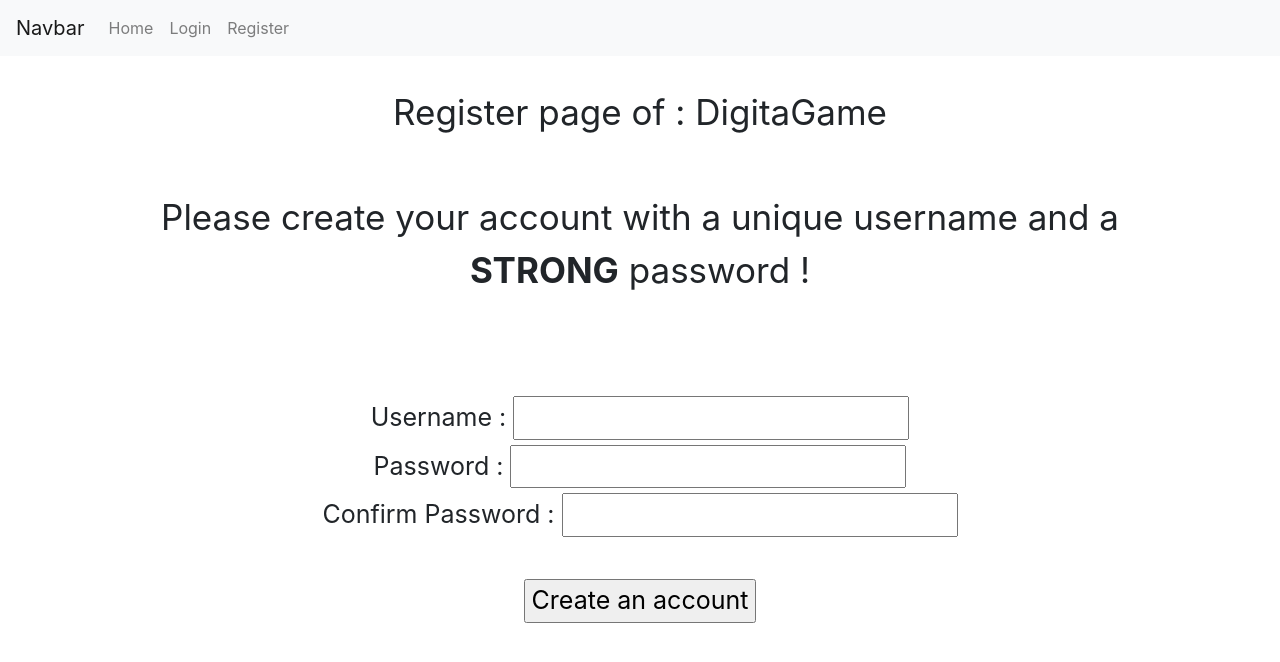
After one commit to NinjaWaza/pythonWebSite, a Flask app: page /register in a window 1280 px wide. The commit adds this page. Shown: the top 662 px of the page. Run offline with Flask 2, Linux system fonts and the light colour scheme.

Commit message:
Final repair and reshaping to be clean

```diff
--- a/Routing.py
+++ b/Routing.py
@@ -1,17 +1,123 @@
 import pprint
+from src.user import User
 
-from globals import *
-from flask import Flask, render_template, request
+import globals
+from flask import Flask, render_template, request, redirect, url_for
 from markupsafe import escape
 
 
-@app.route('/')
-def home_page():
-    return render_template('index.html')
+@globals.app.errorhandler(400)
+def error_page_400(_event):
+    return render_template('400.html'), 400
 
 
-@app.route('/game', methods=['POST', 'GET'])
+@globals.app.errorhandler(404)
+def error_page_404(_event):
+    return render_template('404.html'), 404
+
+
+@globals.app.errorhandler(500)
+def error_page_500(_event):
+    return render_template('500.html'), 500
+
+
+@globals.app.route('/', methods=['POST', 'GET'])
+def home_page():
+    if globals.user is not None:
+        return redirect(url_for('user_page'))
+
+    if request.method == "POST":
+        if "login" in request.form:
+            return redirect(url_for('login_page'))
+        elif "register" in request.form:
+            return redirect(url_for('register_page'))
+
+    return render_template(
+        'index.html',
+        user=globals.user
+    )
+
+
+@globals.app.route('/register', methods=['POST', 'GET'])
+def register_page():
+    if globals.user is not None:
+        return redirect(url_for('user_page'))
+
+    error_messages = list()
+
+    if request.method == 'POST':
+        if 'username_input' and 'password_input' and 'password_confirm_input' in request.form:
+            if request.form['password_input'] == request.form['password_confirm_input']:
+                register = User.register(request.form['username_input'], request.form['password_input'])
+
+                if isinstance(register, User):
+                    globals.user = register
+                    return redirect(url_for('user_page'))
+                else:
+                    error_messages.append(register)
+            else:
+                error_messages.append("password confirmation must match password")
+
+    return render_template(
+        'register.html',
+        user=globals.user,
+        error_messages=error_messages
+    )
+
+
+@globals.app.route('/login', methods=['POST', 'GET'])
+def login_page():
+    if globals.user is not None:
+        return redirect(url_for('user_page'))
+
+    error_messages = list()
+
+    if request.method == 'POST':
+        if 'username_input' and 'password_input' in request.form:
+            login = User.login(request.form['username_input'], request.form['password_input'])
+            if not isinstance(login, User):
+                error_messages.append(login)
+            else:
+                globals.user = login
+                return redirect(url_for('user_page'))
+
+    return render_template(
+        'login.html',
+        user=globals.user,
+        error_messages=error_messages
+    )
+
+
+@globals.app.route('/logout')
+def logout_page():
+    if globals.user is None:
+        return redirect(url_for('home_page'))
+    else:
+        globals.user = None
+
+    return redirect(url_for('home_page'))
+
+
+@globals.app.route('/user', methods=['POST', 'GET'])
+def user_page():
+    if globals.user is None:
+        return redirect(url_for('home_page'))
+
+    if request.method == 'POST':
+        pass  #  TODO : computation
+
+    return render_template(
+        'user.html',
+        user=globals.user,
+        theHeroes=[]
+    )
+
+
+@globals.app.route('/game', methods=['POST', 'GET'])
 def game_page():
+    if globals.user is None:
+        return redirect(url_for('home_page'))
+
     log = None
     user_choice = None
 
@@ -25,8 +131,8 @@ def game_page():
 
     return render_template(
         'game.html',
+        user=globals.user,
         lastChoice=user_choice,
         log=log,
-        user=globals.user,
         questbook=globals.questbook
     )
--- a/app.py
+++ b/app.py
@@ -7,6 +7,7 @@ from src.user import User
 
 #app = Flask(__name__)
 #app.secret_key = b'_5#y2L"F4Q8z\n\xec]/'
+
 app.cli.add_command(Database.init_db_command)
 
 
--- a/src/user.py
+++ b/src/user.py
@@ -90,11 +90,11 @@ class User:
         """ Register new user in database with couple(username, password), return True if add, False id doesnt """
         db = Database()
         if db.select_one('''SELECT username FROM user WHERE username LIKE ?''', (_username, )) is not None:
-            return False
+            return "Username aleady taken"
         else:
             pwh = str(bcrypt.hashpw(_password.encode('utf-8'), bcrypt.gensalt()))
             db.update("INSERT INTO user(username,password) VALUES(?,?)", (_username, pwh[2:(len(pwh) - 1)]))
-            return True
+            return User.login(_username, _password)
 
     @staticmethod
     def login(_username, _password):
--- a/templates/base.html
+++ b/templates/base.html
@@ -4,8 +4,11 @@
         <meta charset="utf-8">
         <meta http-equiv="X-UA-Compatible" content="IE=edge">
         <meta name="viewport" content="width=device-width, initial-scale=1">
-        <title>Game</title>
-        <link rel="stylesheet" href="https://cdn.jsdelivr.net/npm/bootstrap@4.5.3/dist/css/bootstrap.min.css" integrity="sha384-TX8t27EcRE3e/ihU7zmQxVncDAy5uIKz4rEkgIXeMed4M0jlfIDPvg6uqKI2xXr2" crossorigin="anonymous">        <link href="{{ url_for('static', filename='css/main.css') }}" rel="stylesheet">
+        <title>DigitaGame</title>
+        {% block stylesheet %}
+            <link rel="stylesheet" href="https://cdn.jsdelivr.net/npm/bootstrap@4.5.3/dist/css/bootstrap.min.css" integrity="sha384-TX8t27EcRE3e/ihU7zmQxVncDAy5uIKz4rEkgIXeMed4M0jlfIDPvg6uqKI2xXr2" crossorigin="anonymous">
+            {# <link href="{{ url_for('static', filename='css/main.css') }}" rel="stylesheet">  #}
+        {% endblock %}
     </head>
     <body>
         <nav class="navbar navbar-expand-lg navbar-light bg-light">
@@ -15,22 +18,39 @@
             </button>
             <div class="collapse navbar-collapse" id="navbarNav">
                 <ul class="navbar-nav">
+                    {% if not user %}
                         <li class="nav-item">
                             <a class="nav-link" href="{{ url_for('home_page')}}">Home</a>
                         </li>
                         <li class="nav-item">
+                            <a class="nav-link" href="{{ url_for('login_page')}}">Login</a>
+                        </li>
+                        <li class="nav-item">
+                            <a class="nav-link" href="{{ url_for('register_page')}}">Register</a>
+                        </li>
+                    {% endif %}
+                    {% if user %}
+                        <li class="nav-item">
+                            <a class="nav-link" href="{{ url_for('user_page')}}">Profil</a>
+                        </li>
+                        <li class="nav-item">
                             <a class="nav-link" href="{{ url_for('game_page')}}">Game</a>
                         </li>
+                        <li class="nav-item">
+                            <a class="nav-link" href="{{ url_for('logout_page')}}">Logout</a>
+                        </li>
+                    {% endif %}
                 </ul>
             </div>
         </nav>
 
         <div class="container">
             {% block container %}
-                <p>from base.html</p>
+                <p>Container content from base.html</p>
             {% endblock %}
         </div>
         <!-- jQuery (necessary for Bootstrap's JavaScript plugins) -->
         <script src="https://code.jquery.com/jquery-3.5.1.slim.min.js" integrity="sha384-DfXdz2htPH0lsSSs5nCTpuj/zy4C+OGpamoFVy38MVBnE+IbbVYUew+OrCXaRkfj" crossorigin="anonymous"></script>
-        <script src="https://cdn.jsdelivr.net/npm/bootstrap@4.5.3/dist/js/bootstrap.bundle.min.js" integrity="sha384-ho+j7jyWK8fNQe+A12Hb8AhRq26LrZ/JpcUGGOn+Y7RsweNrtN/tE3MoK7ZeZDyx" crossorigin="anonymous"></script>    </body>
+        <script src="https://cdn.jsdelivr.net/npm/bootstrap@4.5.3/dist/js/bootstrap.bundle.min.js" integrity="sha384-ho+j7jyWK8fNQe+A12Hb8AhRq26LrZ/JpcUGGOn+Y7RsweNrtN/tE3MoK7ZeZDyx" crossorigin="anonymous"></script>
+    </body>
 </html>
--- /dev/null
+++ b/templates/register.html
@@ -0,0 +1,50 @@
+{% extends 'base.html' %}
+
+{% block stylesheet %}
+    {{ super() }}
+    <style>
+        .registerPage{
+            text-align:center;
+            font-size: 35px;
+            margin-top: 30px;
+        }
+
+        .formRegister{
+            text-align:center;
+            font-size: 25px;
+            margin-top: 100px;
+        }
+    </style>
+{% endblock %}
+
+{% block container %}
+    <div class="registerPage">
+        Register page of : DigitaGame
+        <br><br>
+        <p>
+            Please create your account with a unique username and a <strong>STRONG</strong> password !
+        </p>
+    </div>
+    <div class="formRegister">
+        <form action="" method="POST">
+            <label for="username_input">Username :</label>
+            <input name="username_input" type="text" required>
+            <br>
+            <label for="password_input">Password :</label>
+            <input name="password_input" type="password" required>
+            <br>
+            <label for="password_confirm_input">Confirm Password :</label>
+            <input name="password_confirm_input" type="password" required>
+            <br><br>
+            <input type="submit" value="Create an account">
+        </form>
+    </div>
+    {% if error_messages %}
+            <div class="error">
+                WARNING :
+                {% for error in error_messages %}
+                    <p>{{ error }}</p>
+                {% endfor %}
+            </div>
+    {% endif %}
+{% endblock %}
```
Also changed, not shown: globals.py (+9 -5 lines), hello.py (+65 -65 lines), templates/400.html (added, +7 -0 lines), templates/404.html (added, +7 -0 lines), templates/500.html (added, +8 -0 lines), templates/gamePage.html (deleted, +0 -74 lines), templates/index.html (+8 -2 lines), templates/login.html (added, +45 -0 lines), templates/user.html (+77 -2 lines). Lines whose indentation alone changed are shown as unchanged.
